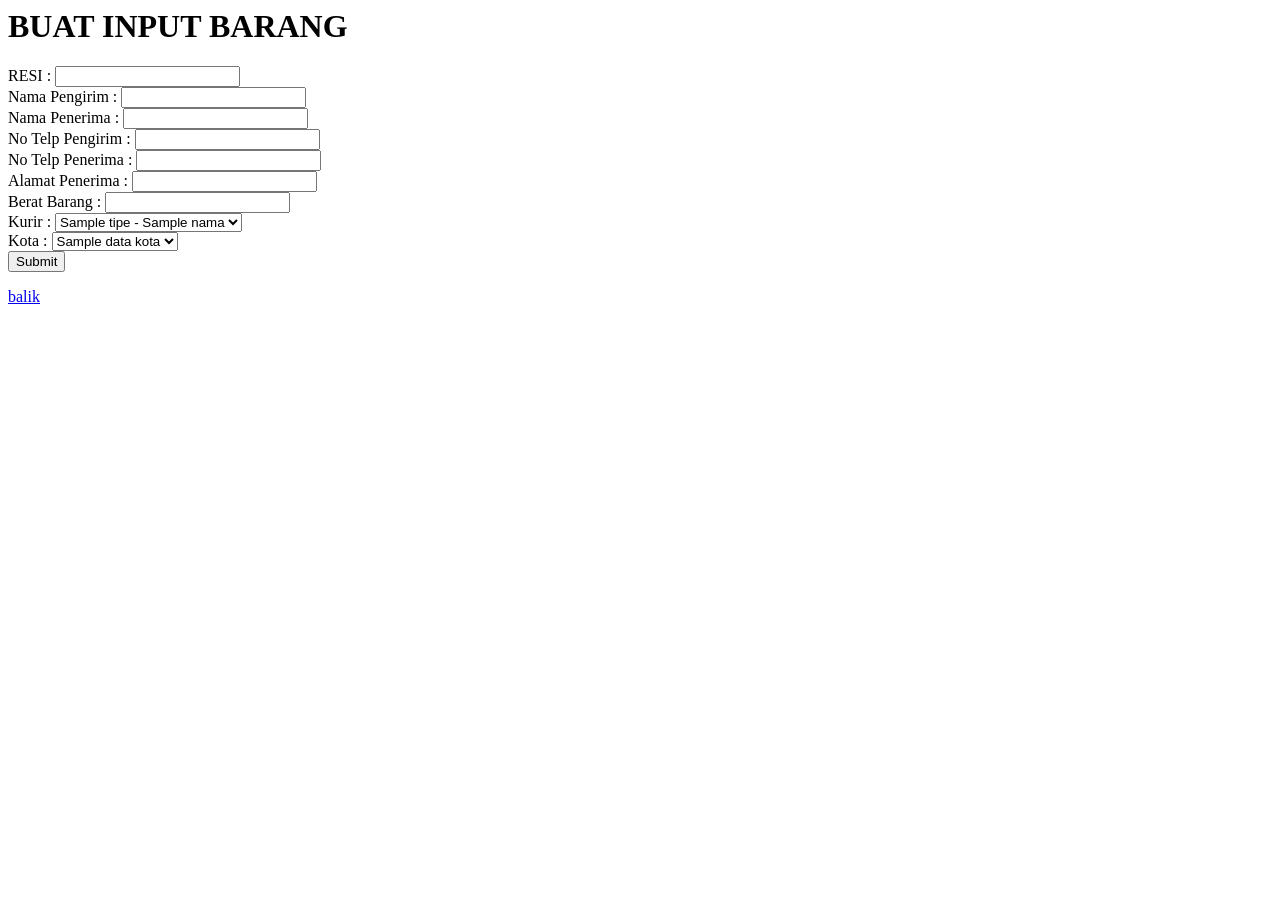
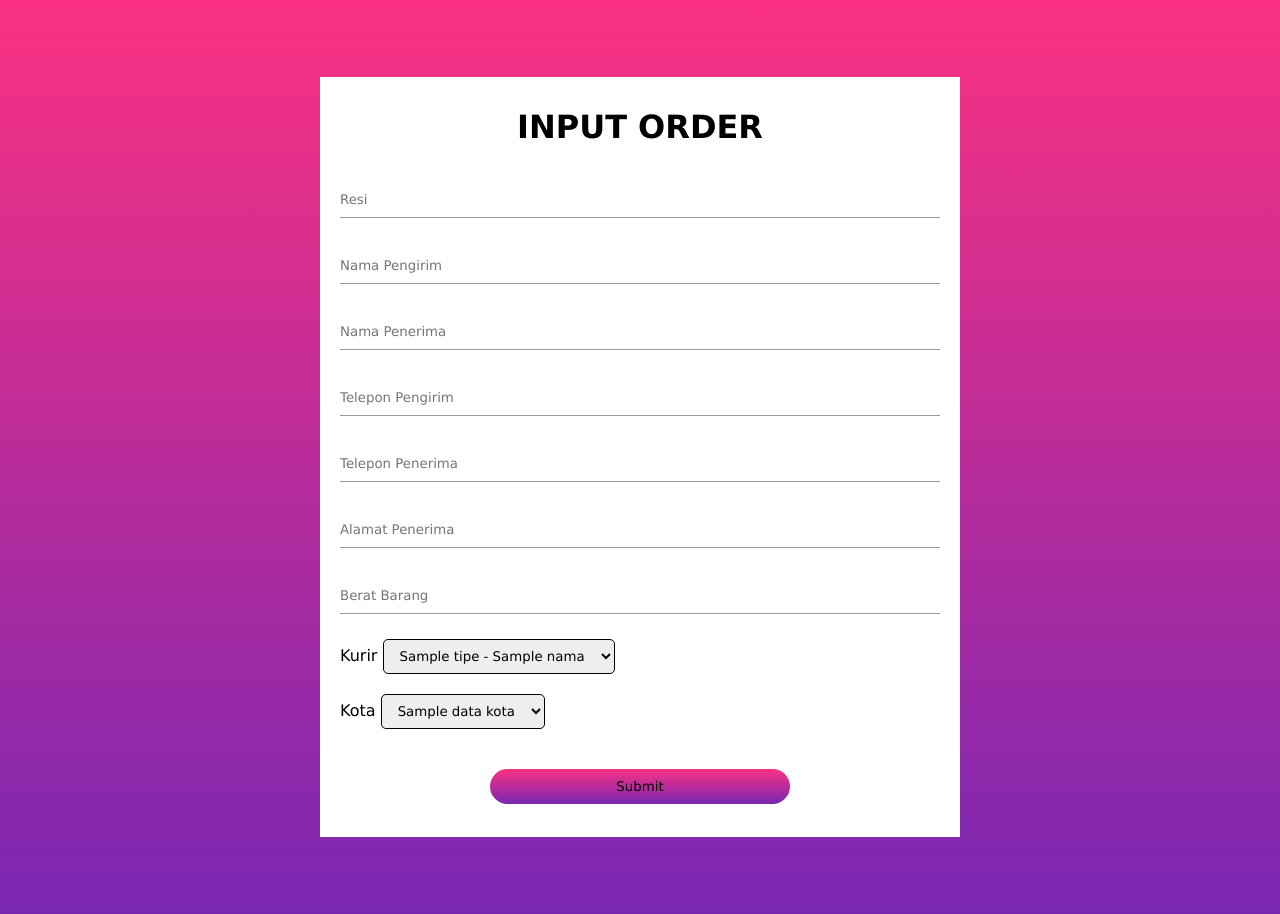
Before and after one commit to Team7x/Database-Term-Project, a Flask app: template items/templates/input/order.html in a window 1280 px wide. Before the commit the page ends 304 px from the top, so only its background shows below. Run offline with Flask 2, Linux system fonts and the light colour scheme; the template is opened without the code that fills it: most values are stand-ins (such as "Sample title", 1, 10 or a date in 2020).

Commit message:
asadekogui input order

```diff
--- /dev/null
+++ b/items/static/css/order.css
@@ -0,0 +1,64 @@
+*{
+    margin: 0;
+    padding: 0;
+    font-family: 'Poppins', Verdana, Geneva, Tahoma, sans-serif;
+}
+html,body{
+    display: grid;
+    height: 100%;
+    width: 100%;
+    place-items: center;
+    background: linear-gradient(to top, #7927b2, #fb3182);
+}
+
+.wrapper{
+    width: 600px;
+    height: 720px;
+    position: relative;
+    margin: 6% auto;
+    background: white;
+    padding: 20px;
+    overflow: auto;
+    line-height: 20px;
+}
+h1{
+    text-align: center;
+    padding: 20px;
+}
+
+input {
+    width: 100%;
+    padding: 10px 0;
+    margin: 5px 0;
+    border-left: 0;
+    border-right: 0;
+    border-top: 0;
+    border-bottom: 1px solid #999;
+    outline: none;
+    background: transparent;
+}
+
+button{
+    display: block;
+    margin-left: auto;
+    margin-right: auto;
+    width: 50%;
+    padding: 10px 30px;
+    position: relative;
+    cursor: pointer;
+    display: block;
+    margin: auto;
+    background: linear-gradient(to top, #7927b2, #fb3182);
+    border: 0;
+    outline: none;
+    border-radius: 30px
+}
+
+.opt{
+    padding: 8px 12px;
+    color: black;
+    background-color: #eeeeee;
+    border: 1px solid black;
+    cursor: pointer;
+    border-radius: 5px;
+}
--- a/items/templates/input/order.html
+++ b/items/templates/input/order.html
@@ -1,42 +1,46 @@
-<h1>BUAT INPUT BARANG</h1>
-
-<form method="post" action="/input/order">
-    <a>RESI : </a>
-    <input type="text" name="resi" required/>
+<!DOCTYPE html>
+<html lang="en">
+<head>
+    <meta charset="UTF-8">
+    <meta http-equiv="X-UA-Compatible" content="IE=edge">
+    <meta name="viewport" content="width=device-width, initial-scale=1.0">
+    <link rel="stylesheet" href="{{ url_for('static', filename='css/order.css') }}">
+    <title>Input Order</title>
+</head>
+<body>
+    <div class="wrapper">
+        <h1>INPUT ORDER</h1>
         <br>
-    <a>Nama Pengirim : </a>
-    <input type="text" name="namapengirim" required/>
-    <br>
-    <a>Nama Penerima : </a>
-    <input type="text" name="namapenerima" required/>
-    <br>
-    <a>No Telp Pengirim : </a>
-    <input type="text" name="notelppengirim" required/>
-    <br>
-    <a>No Telp Penerima : </a>
-    <input type="text" name="notelppenerima" required/>
-    <br>
-    <a>Alamat Penerima : </a>
-    <input type="text" name="alamatpenerima" required/>
-    <br>
-    <a>Berat Barang : </a>
-    <input type="number" min="1" name="beratbarang" required/>
-    <br>
-    <label for="nip">Kurir :</label>
-    <select name="nip" id="nip" required>
+        <input type="text" name="resi" placeholder="Resi" required/>
+        <br> <br>
+        <input type="text" name="namapengirim" placeholder="Nama Pengirim" required/>
+        <br> <br>
+        <input type="text" name="namapenerima" placeholder="Nama Penerima" required/>
+        <br> <br>
+        <input type="text" name="notelppengirim" placeholder="Telepon Pengirim" required/>
+        <br> <br>
+        <input type="text" name="notelppenerima" placeholder="Telepon Penerima" required/>
+        <br> <br>
+        <input type="text" name="alamatpenerima" placeholder="Alamat Penerima" required/>
+        <br> <br>
+        <input type="number" min="1" name="beratbarang" placeholder="Berat Barang" required/>
+        <br> <br>
+        <label for="nip">Kurir </label>
+        <select class="opt" name="nip" id="nip" required>
             {% for t in range(0, detailKurir['idkurir'] | length) %}
             <option value={{ detailKurir['idkurir'][t] }}>{{detailKurir['tipe'][t]}} - {{detailKurir['nama'][t]}}</option>
             {% endfor %}
         </select>
-    <br>
-    <label for="id_kota">Kota :</label>
-    <select name="id_kota" id="id_kota" required>
+        <br> <br>
+        <label for="id_kota">Kota </label>
+        <select class="opt" name="id_kota" id="id_kota" required>
             {% for t in dataKota %}
             <option value={{t[0]}}>{{t[1]}}</option>
             {% endfor %}
         </select>
-    <br>
-    <input type="submit"/>
+        <br> <br> <br>
+        <button type="submit" class="login-btn">Submit</button>
 </form>
-
-<a href="/show/order">balik</a>
+    </div>
+</body>
+</html>
```
Lines whose indentation alone changed are shown as unchanged.
